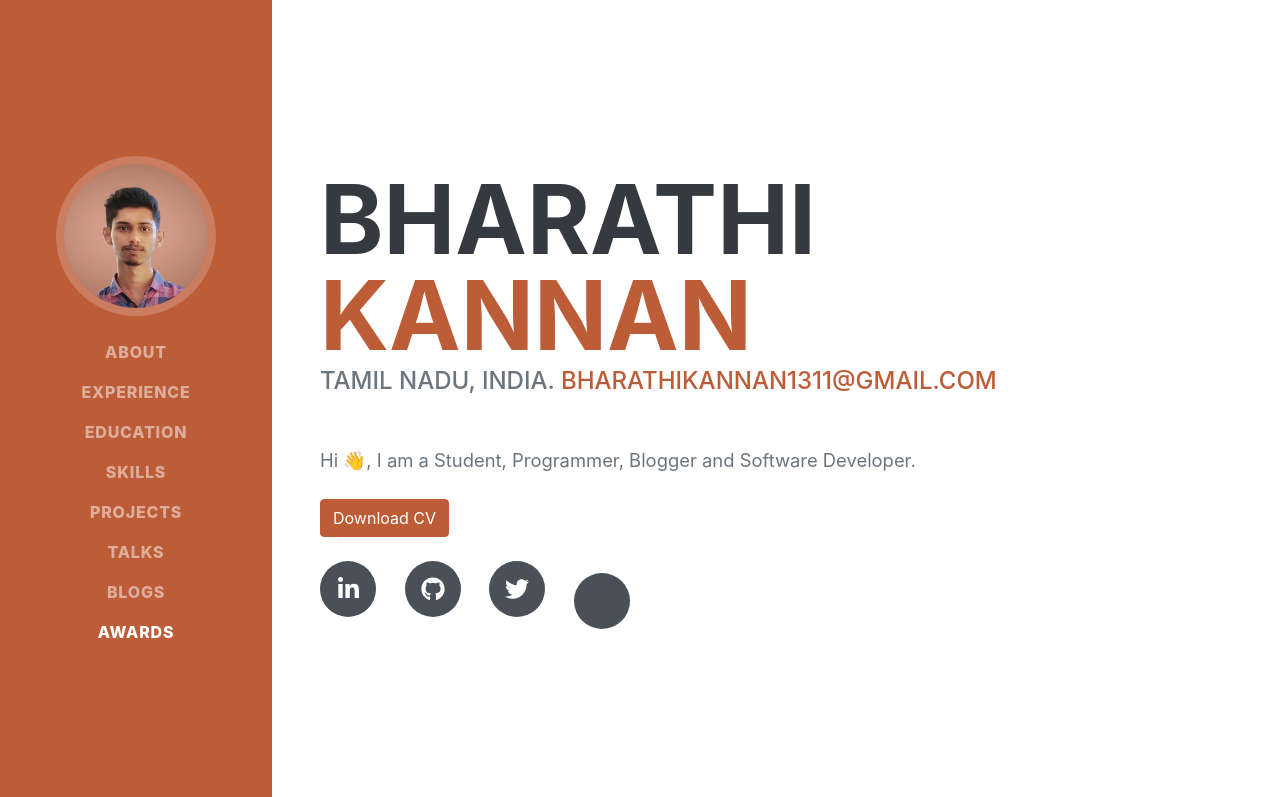
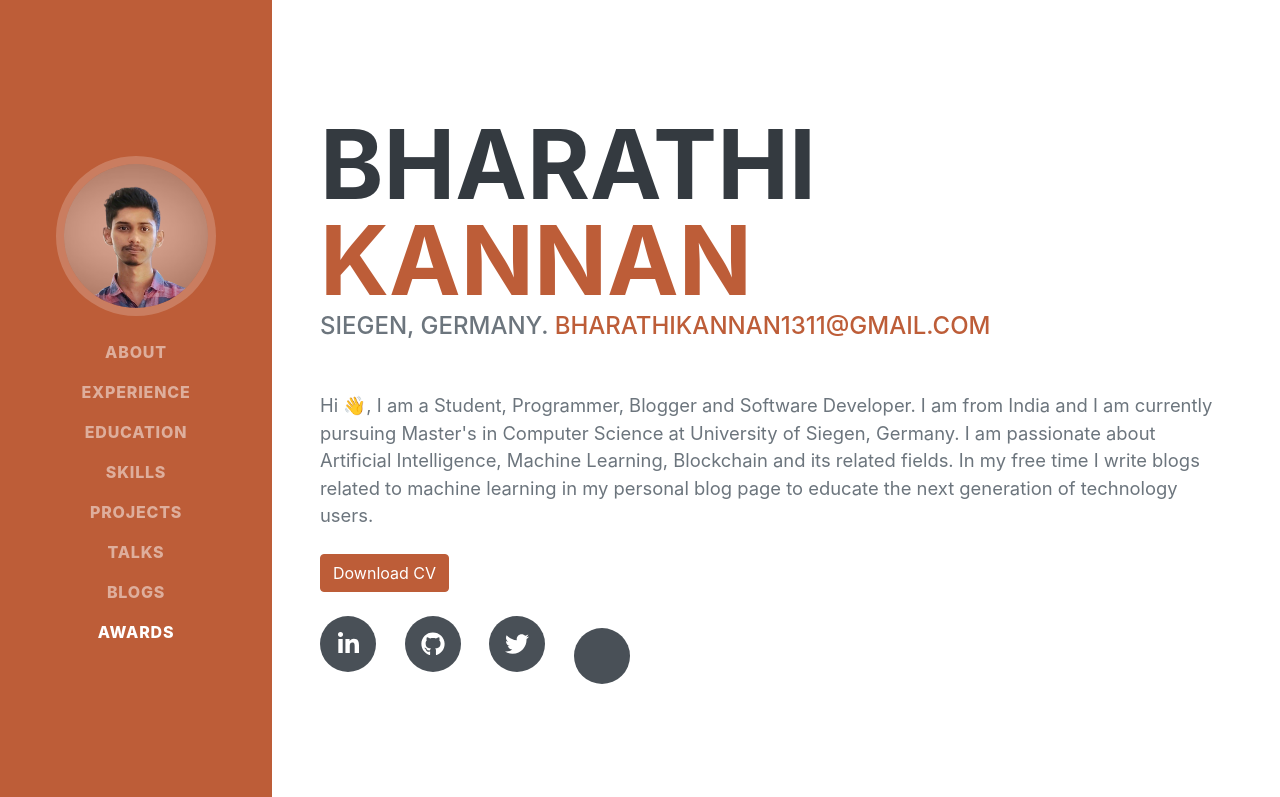
Before and after one commit to bharathikannann/bharathikannann.github.io, a plain HTML site: page index.html in a window 1280 px wide. Shown: the top 797 px of the page. Drawn offline with nearby package versions, Linux system fonts and the light colour scheme; some icons are missing; a web font is replaced by a local one.

Commit message:
Update index.html

```diff
--- a/index.html
+++ b/index.html
@@ -86,10 +86,10 @@
                         <span class="text-primary">Kannan</span>
                     </h1>
                     <div class="subheading mb-5">
-                        Tamil Nadu, India.
+                        Siegen, Germany.
                         <a href="mailto:bharathikannan1311@gmail.com">bharathikannan1311@gmail.com</a>
                     </div>
-                    <p class="lead mb-4">Hi <span class="wave">👋</span>, I am a Student, Programmer, Blogger and Software Developer.</p>
+                    <p class="lead mb-4">Hi <span class="wave">👋</span>, I am a Student, Programmer, Blogger and Software Developer. I am from India and I am currently pursuing Master's in Computer Science at University of Siegen, Germany. I am passionate about Artificial Intelligence, Machine Learning, Blockchain and its related fields. In my free time I write blogs related to machine learning in my personal blog page to educate the next generation of technology users.</p>
                     <div class="mb-4">
                         <a href="assets/Curriculum vitae.pdf" target="_blank" class="btn btn-primary">Download CV</a>
                     </div>
```
